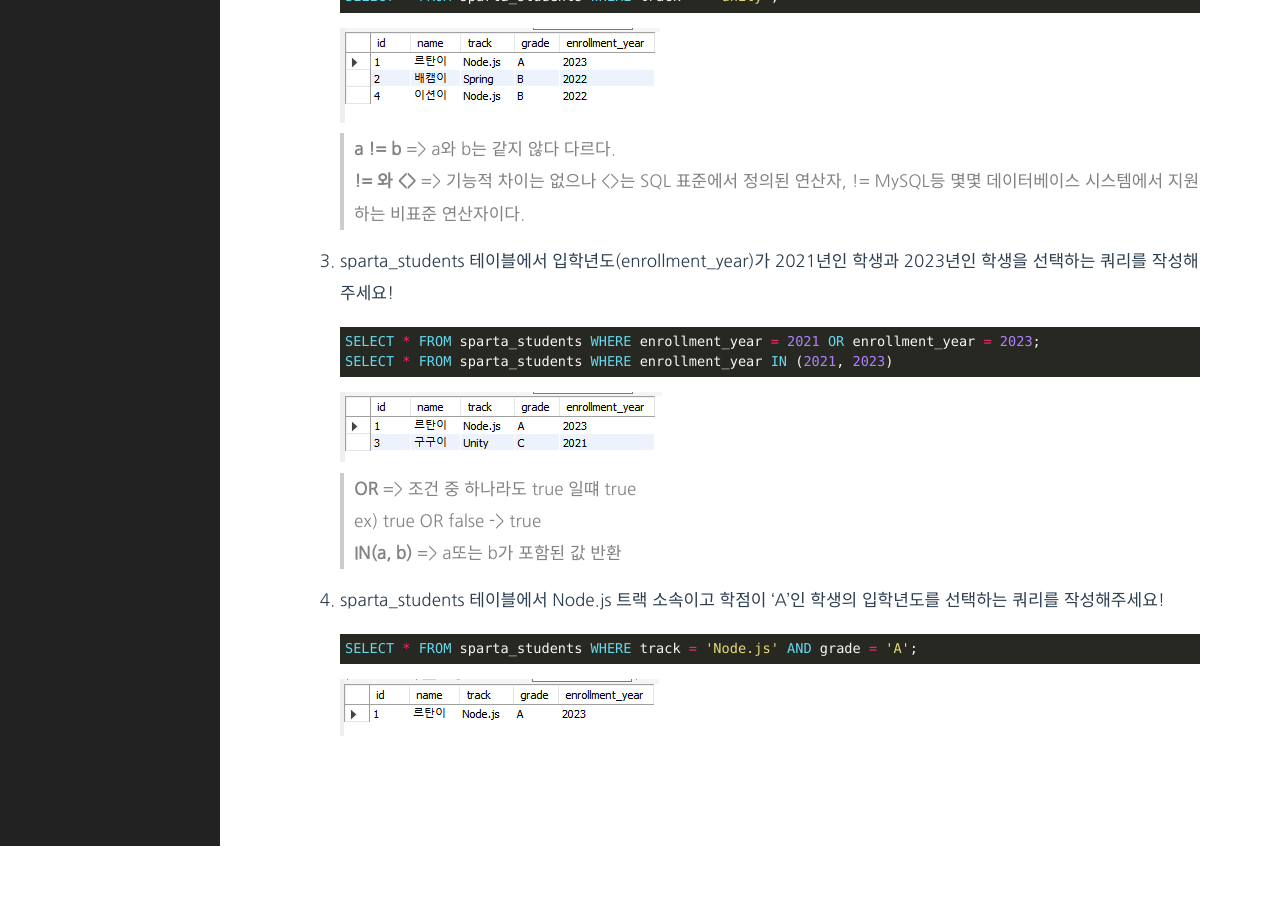
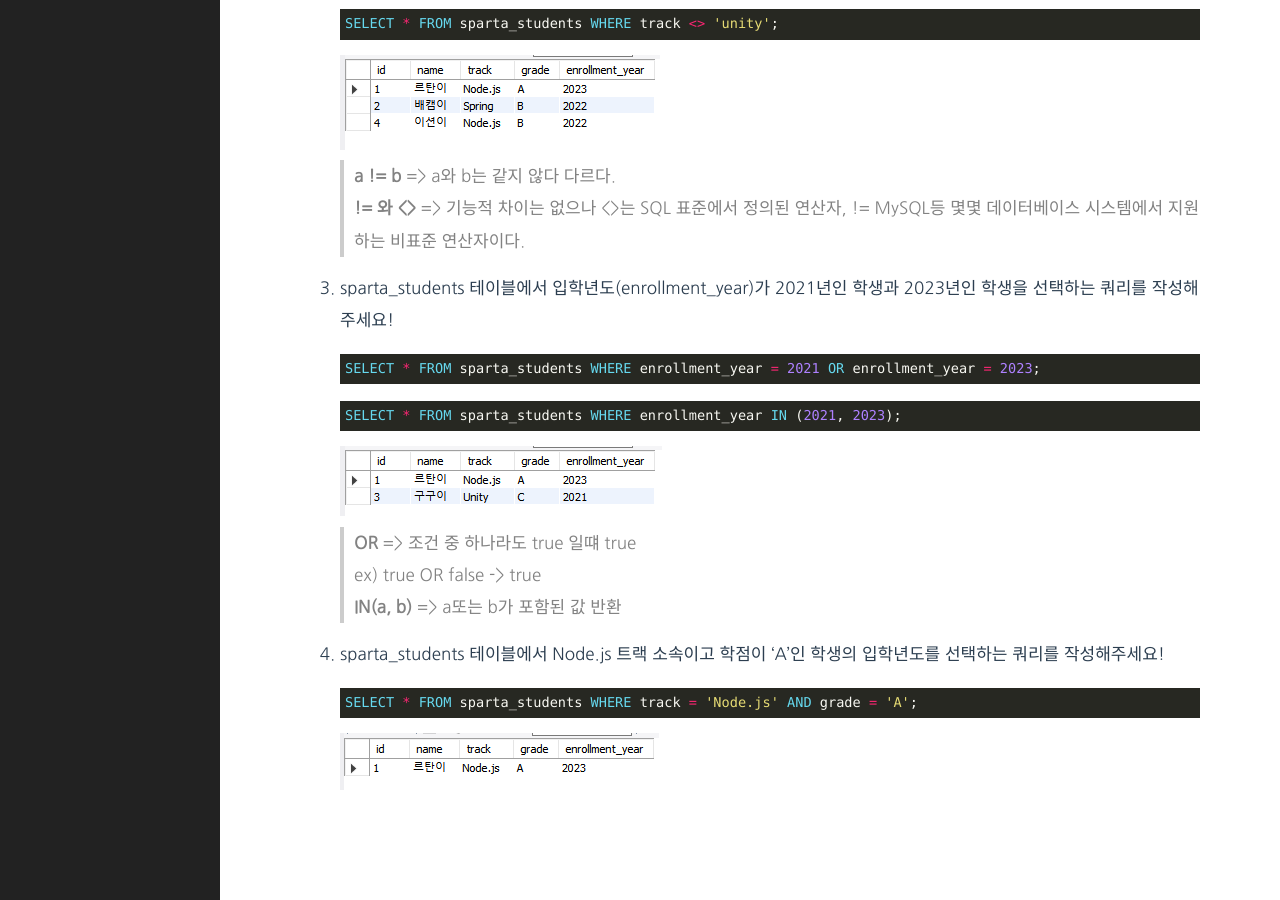
Before and after one commit to s-woni/s-woni.github.io, a Jekyll site: the page built from _posts/sql-walk/2025-01-14-walk4.md, in a window 1280 px wide and 900 px high, scrolled down 800 px. Built offline with Jekyll 4.4.1, drawn with Linux system fonts in a browser that asks for light colours; before the commit the page ends 1646 px from its top, so only the background shows below that.

Commit message:
Update 2025-01-14-walk4.md

````diff
--- a/_posts/sql-walk/2025-01-14-walk4.md
+++ b/_posts/sql-walk/2025-01-14-walk4.md
@@ -16,14 +16,16 @@ category: bootcamp-sql
 
 13. sparta_students 테이블에서 모든 학생의 이름(name)과 트랙(track)을 선택하는 쿼리를 작성해주세요!
 ```sql
-SELECT name, track FROM sparta_students;
+    SELECT name, track FROM sparta_students;
 ```
 ![walk4-13](/public/img/walk4-13.png)
 
 14. sparta_students 테이블에서 Unity 트랙 소속이 아닌 학생들을 선택하는 쿼리를 작성해주세요!
 ```sql
-SELECT * FROM sparta_students WHERE track != 'unity';
-SELECT * FROM sparta_students WHERE track <> 'unity';
+    SELECT * FROM sparta_students WHERE track != 'unity';
+```
+```sql
+    SELECT * FROM sparta_students WHERE track <> 'unity';
 ```
 ![walk4-14](/public/img/walk4-14.png)
 > **a != b** => a와 b는 같지 않다 다르다.
@@ -31,8 +33,10 @@ SELECT * FROM sparta_students WHERE track <> 'unity';
 
 15. sparta_students 테이블에서 입학년도(enrollment_year)가 2021년인 학생과 2023년인 학생을 선택하는 쿼리를 작성해주세요!
 ```sql
-SELECT * FROM sparta_students WHERE enrollment_year = 2021 OR enrollment_year = 2023;
-SELECT * FROM sparta_students WHERE enrollment_year IN (2021, 2023)
+    SELECT * FROM sparta_students WHERE enrollment_year = 2021 OR enrollment_year = 2023;
+```
+```sql
+    SELECT * FROM sparta_students WHERE enrollment_year IN (2021, 2023);
 ```
 ![walk4-15](/public/img/walk4-15.png)
 > **OR** => 조건 중 하나라도 true 일떄 true
@@ -41,6 +45,6 @@ ex) true OR false -> true
 
 16. sparta_students 테이블에서 Node.js 트랙 소속이고 학점이 ‘A’인 학생의 입학년도를 선택하는 쿼리를 작성해주세요!
 ```sql
-SELECT * FROM sparta_students WHERE track = 'Node.js' AND grade = 'A';
+    SELECT * FROM sparta_students WHERE track = 'Node.js' AND grade = 'A';
 ```
 ![walk4-16](/public/img/walk4-16.png)
````
